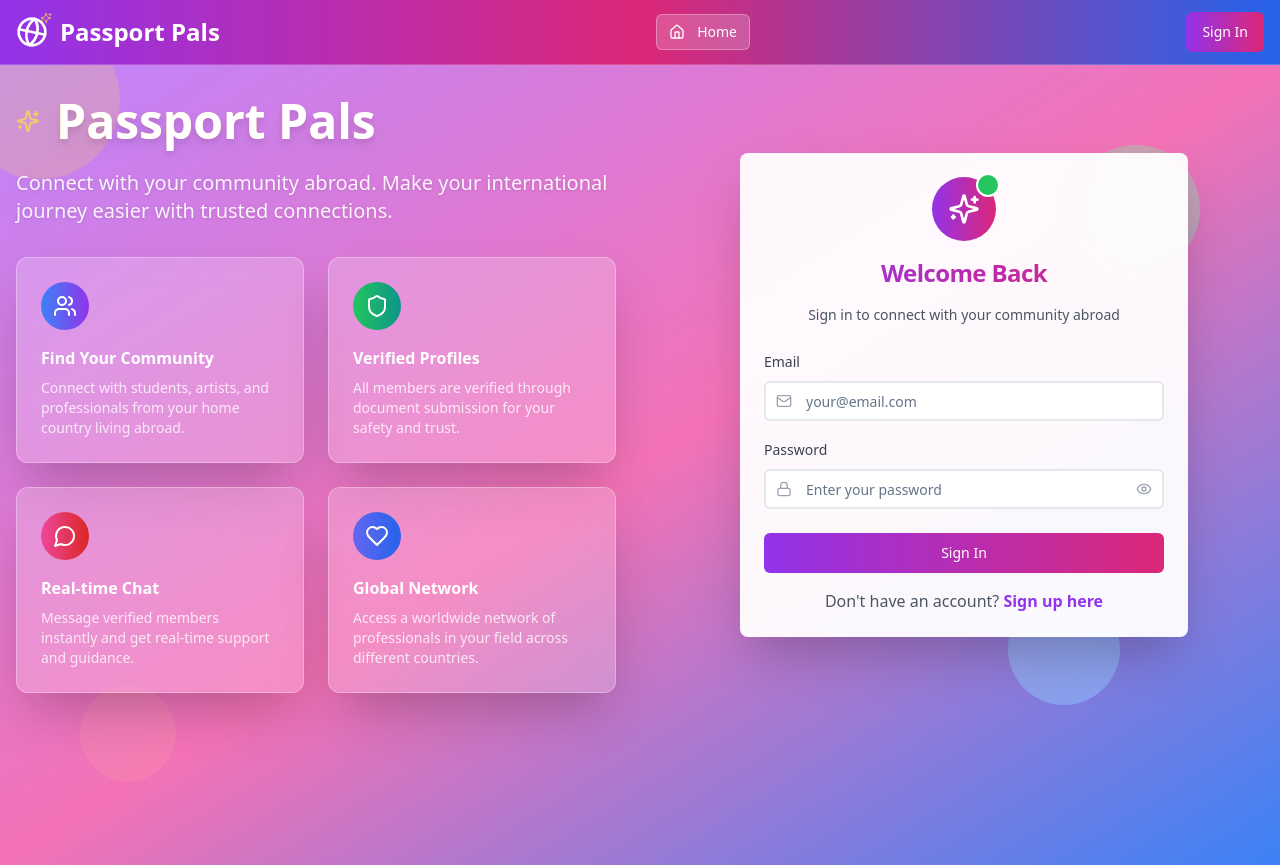
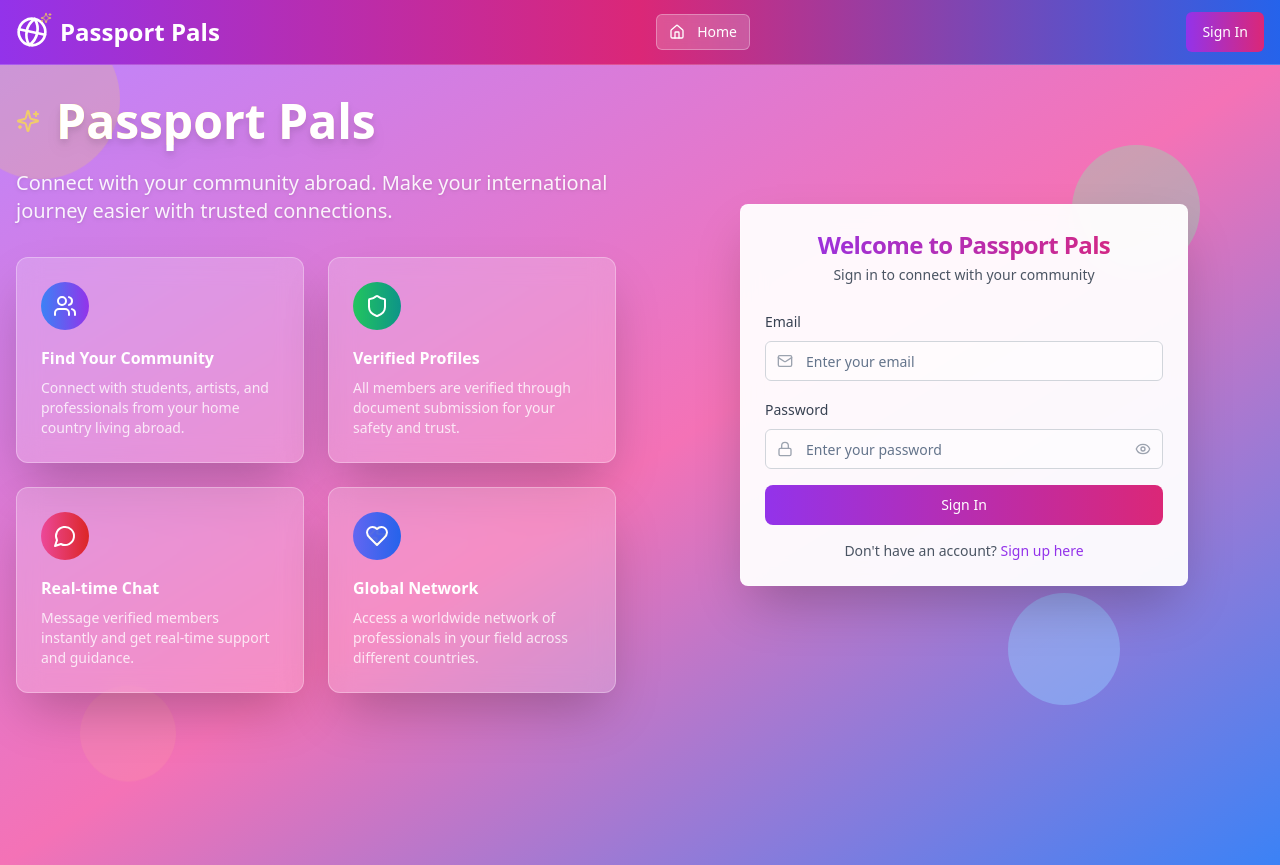
Before and after one commit to Darshan8066/global-pals-network, a React (Vite) app: page /auth in a window 1280 px wide. Built offline with nearby package versions, Linux system fonts and the light colour scheme.

Commit message:
Remove home page from login, update welcome message
Remove the home page icon from the login page and replace "Welcome back" with "Welcome to Passport Pals".

```diff
--- a/src/components/auth/LoginForm.tsx
+++ b/src/components/auth/LoginForm.tsx
@@ -1,11 +1,11 @@
 
 import React, { useState } from 'react';
-import { useAuth } from '../../contexts/AuthContext';
 import { Button } from '@/components/ui/button';
 import { Input } from '@/components/ui/input';
 import { Label } from '@/components/ui/label';
-import { Card, CardContent, CardDescription, CardFooter, CardHeader, CardTitle } from '@/components/ui/card';
-import { Eye, EyeOff, Mail, Lock, Sparkles } from 'lucide-react';
+import { Card, CardContent, CardDescription, CardHeader, CardTitle } from '@/components/ui/card';
+import { useAuth } from '../../contexts/AuthContext';
+import { Eye, EyeOff, Mail, Lock } from 'lucide-react';
 
 interface LoginFormProps {
   onSwitchToRegister: () => void;
@@ -22,117 +22,103 @@ const LoginForm = ({ onSwitchToRegister }: LoginFormProps) => {
     e.preventDefault();
     setIsLoading(true);
 
-    // Simulate login API call
+    // Simulate login - in real app, this would be an API call
     await new Promise(resolve => setTimeout(resolve, 1000));
 
-    // Create mock user for demonstration
+    // Create a mock user for demonstration
     const mockUser = {
-      id: Date.now().toString(),
-      email: email,
-      name: 'Demo User',
+      id: '1',
+      email,
+      name: email.split('@')[0],
       role: 'student' as const,
-      country: 'USA',
+      country: 'United States',
       city: 'New York',
-      occupation: 'Student',
-      interests: ['technology', 'travel'],
+      occupation: 'Computer Science Student',
+      interests: ['Technology', 'Travel'],
       isVerified: true,
       createdAt: new Date(),
     };
 
-    // Call login with proper arguments
-    login(mockUser, 'mock-token-123');
+    login(mockUser, 'mock-token');
     setIsLoading(false);
   };
 
   return (
-    <Card className="w-full max-w-md bg-white/95 backdrop-blur-md shadow-2xl border-0">
-      <CardHeader className="space-y-4 text-center">
-        <div className="flex justify-center">
-          <div className="relative">
-            <div className="w-16 h-16 bg-gradient-to-r from-purple-600 to-pink-600 rounded-full flex items-center justify-center">
-              <Sparkles className="h-8 w-8 text-white" />
-            </div>
-            <div className="absolute -top-1 -right-1 w-6 h-6 bg-green-500 rounded-full border-2 border-white"></div>
-          </div>
-        </div>
+    <Card className="w-full max-w-md mx-auto bg-white/95 backdrop-blur-md shadow-2xl border border-white/20">
+      <CardHeader className="space-y-1 text-center">
         <CardTitle className="text-2xl font-bold bg-gradient-to-r from-purple-600 to-pink-600 bg-clip-text text-transparent">
-          Welcome Back
+          Welcome to Passport Pals
         </CardTitle>
         <CardDescription className="text-gray-600">
-          Sign in to connect with your community abroad
+          Sign in to connect with your community
         </CardDescription>
       </CardHeader>
-
-      <form onSubmit={handleSubmit}>
-        <CardContent className="space-y-4">
+      <CardContent className="space-y-4">
+        <form onSubmit={handleSubmit} className="space-y-4">
           <div className="space-y-2">
-            <Label htmlFor="email" className="text-gray-700 font-medium">Email</Label>
+            <Label htmlFor="email" className="text-sm font-medium text-gray-700">
+              Email
+            </Label>
             <div className="relative">
               <Mail className="absolute left-3 top-3 h-4 w-4 text-gray-400" />
               <Input
                 id="email"
                 type="email"
-                placeholder="your@email.com"
+                placeholder="Enter your email"
                 value={email}
                 onChange={(e) => setEmail(e.target.value)}
-                className="pl-10 border-2 border-gray-200 focus:border-purple-500 transition-colors"
+                className="pl-10 bg-white/50 border-gray-300 focus:border-purple-500 focus:ring-purple-500"
                 required
               />
             </div>
           </div>
 
           <div className="space-y-2">
-            <Label htmlFor="password" className="text-gray-700 font-medium">Password</Label>
+            <Label htmlFor="password" className="text-sm font-medium text-gray-700">
+              Password
+            </Label>
             <div className="relative">
               <Lock className="absolute left-3 top-3 h-4 w-4 text-gray-400" />
               <Input
                 id="password"
-                type={showPassword ? "text" : "password"}
+                type={showPassword ? 'text' : 'password'}
                 placeholder="Enter your password"
                 value={password}
                 onChange={(e) => setPassword(e.target.value)}
-                className="pl-10 pr-10 border-2 border-gray-200 focus:border-purple-500 transition-colors"
+                className="pl-10 pr-10 bg-white/50 border-gray-300 focus:border-purple-500 focus:ring-purple-500"
                 required
               />
               <button
                 type="button"
                 onClick={() => setShowPassword(!showPassword)}
-                className="absolute right-3 top-3 text-gray-400 hover:text-gray-600"
+                className="absolute right-3 top-3 text-gray-400 hover:text-gray-600 transition-colors"
               >
                 {showPassword ? <EyeOff className="h-4 w-4" /> : <Eye className="h-4 w-4" />}
               </button>
             </div>
           </div>
-        </CardContent>
 
-        <CardFooter className="flex flex-col space-y-4">
           <Button
             type="submit"
-            className="w-full bg-gradient-to-r from-purple-600 to-pink-600 hover:from-purple-700 hover:to-pink-700 text-white py-3 transition-all duration-300 transform hover:scale-[1.02]"
+            className="w-full bg-gradient-to-r from-purple-600 to-pink-600 hover:from-purple-700 hover:to-pink-700 text-white font-medium py-2 px-4 rounded-lg transition-all duration-300 transform hover:scale-105"
             disabled={isLoading}
           >
-            {isLoading ? (
-              <div className="flex items-center space-x-2">
-                <div className="w-4 h-4 border-2 border-white border-t-transparent rounded-full animate-spin"></div>
-                <span>Signing in...</span>
-              </div>
-            ) : (
-              'Sign In'
-            )}
+            {isLoading ? 'Signing in...' : 'Sign In'}
           </Button>
+        </form>
 
-          <div className="text-center">
-            <span className="text-gray-600">Don't have an account? </span>
+        <div className="text-center">
+          <p className="text-sm text-gray-600">
+            Don't have an account?{' '}
             <button
-              type="button"
               onClick={onSwitchToRegister}
-              className="text-purple-600 hover:text-purple-700 font-semibold transition-colors"
+              className="text-purple-600 hover:text-purple-500 font-medium transition-colors hover:underline"
             >
               Sign up here
             </button>
-          </div>
-        </CardFooter>
-      </form>
+          </p>
+        </div>
+      </CardContent>
     </Card>
   );
 };
```
